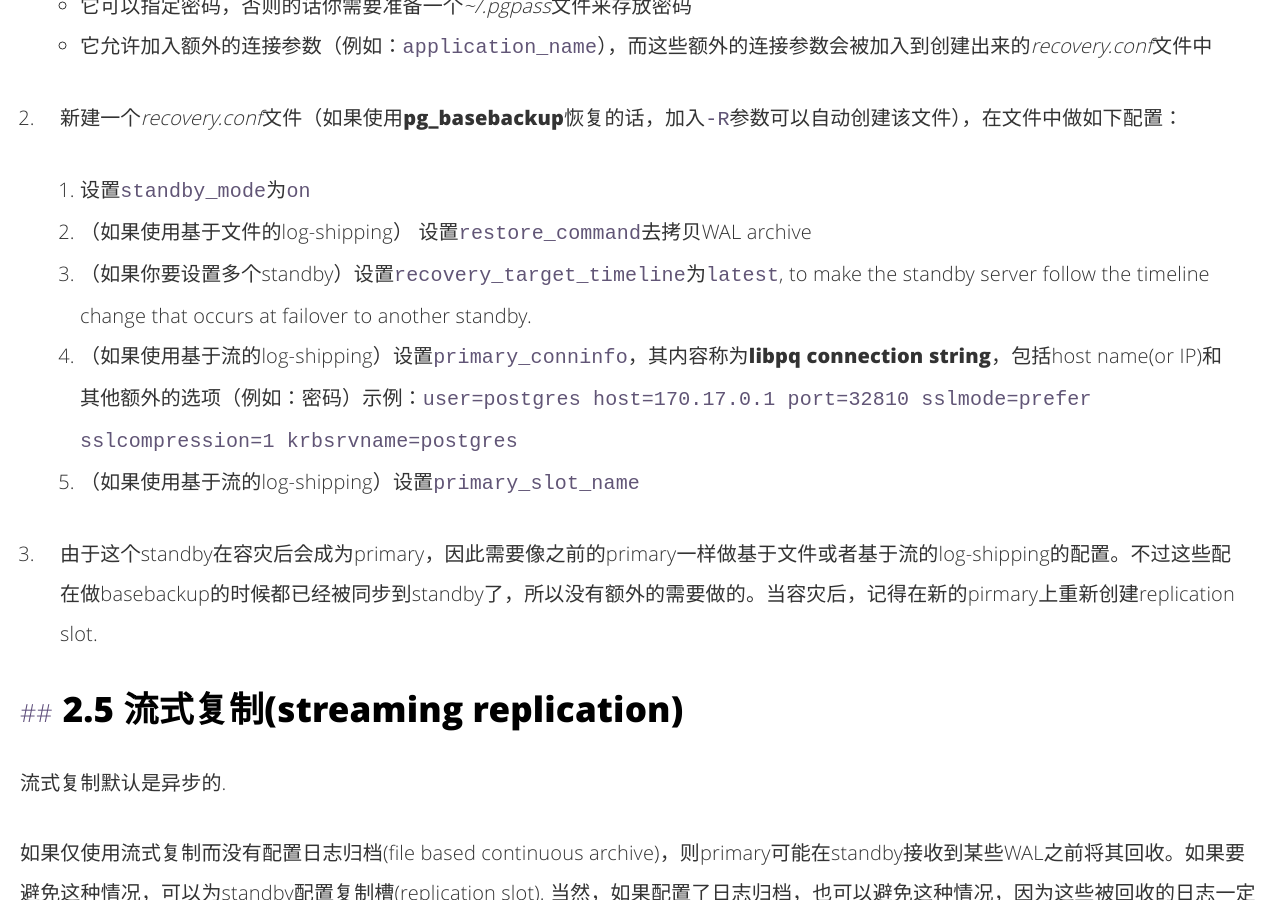
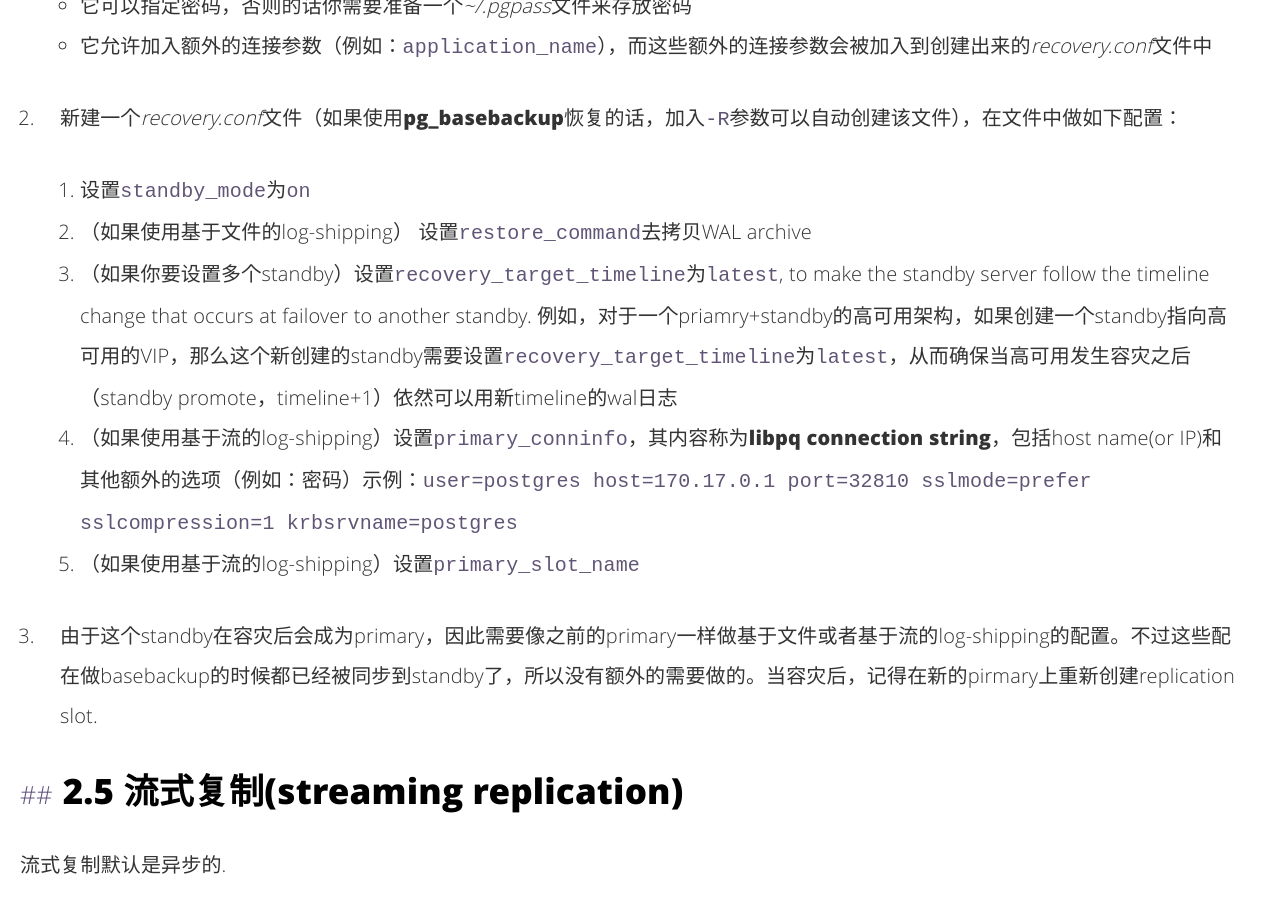
Before and after one commit to magodo/magodo.github.io, a Jekyll site: the page built from _posts/2018-07-05-postgresql-tips.md, in a window 1280 px wide and 900 px high, scrolled down 12183 px. Built offline with Jekyll 4.4.1, drawn with Linux system fonts in a browser that asks for light colours; comment, search, counter and statistics services are not loaded.

Commit message:
target_timeline

```diff
--- a/_posts/2018-07-05-postgresql-tips.md
+++ b/_posts/2018-07-05-postgresql-tips.md
@@ -232,7 +232,7 @@ PG支持三种类型的备份方式：
 
     1. 设置`standby_mode`为`on`
     2. （如果使用基于文件的log-shipping） 设置`restore_command`去拷贝WAL archive
-    3. （如果你要设置多个standby）设置`recovery_target_timeline`为`latest`, to make the standby server follow the timeline change that occurs at failover to another standby.
+    3. （如果你要设置多个standby）设置`recovery_target_timeline`为`latest`, to make the standby server follow the timeline change that occurs at failover to another standby. 例如，对于一个priamry+standby的高可用架构，如果创建一个standby指向高可用的VIP，那么这个新创建的standby需要设置`recovery_target_timeline`为`latest`，从而确保当高可用发生容灾之后（standby promote，timeline+1）依然可以用新timeline的wal日志
     4. （如果使用基于流的log-shipping）设置`primary_conninfo`，其内容称为**libpq connection string**，包括host name(or IP)和其他额外的选项（例如：密码）示例：`user=postgres host=170.17.0.1 port=32810 sslmode=prefer sslcompression=1 krbsrvname=postgres`
     5. （如果使用基于流的log-shipping）设置`primary_slot_name`
 
```
